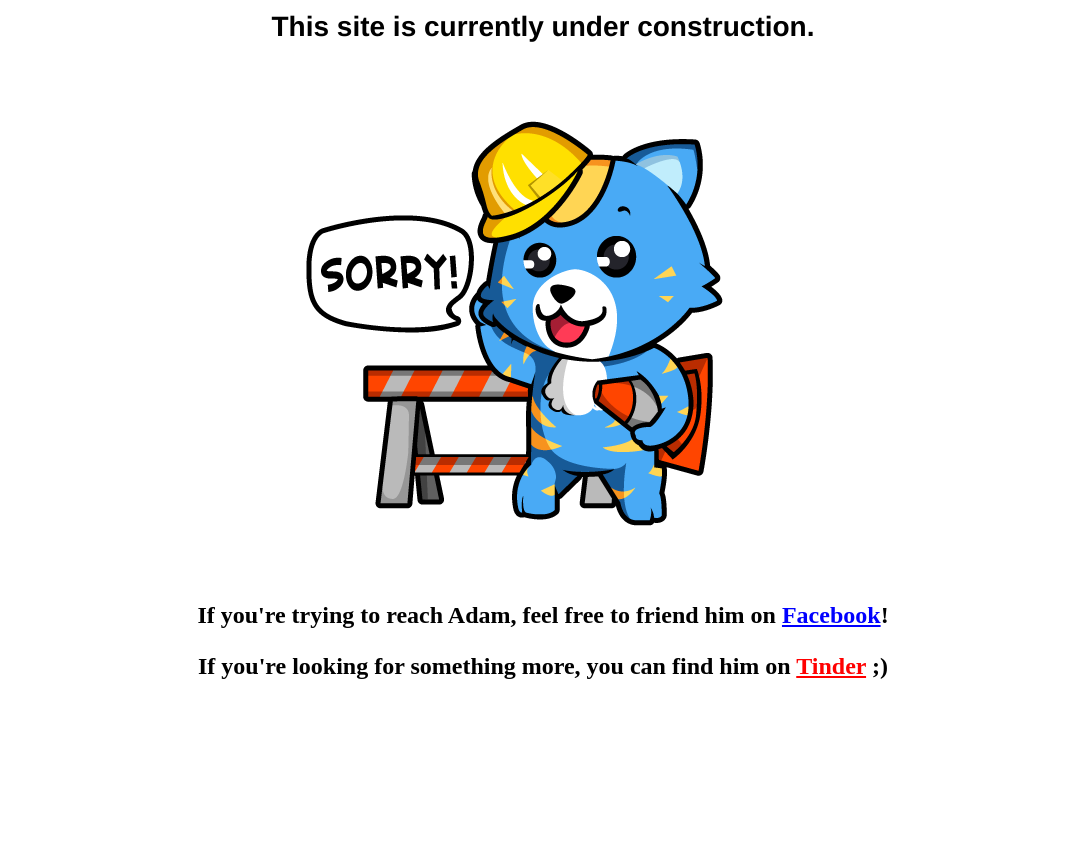
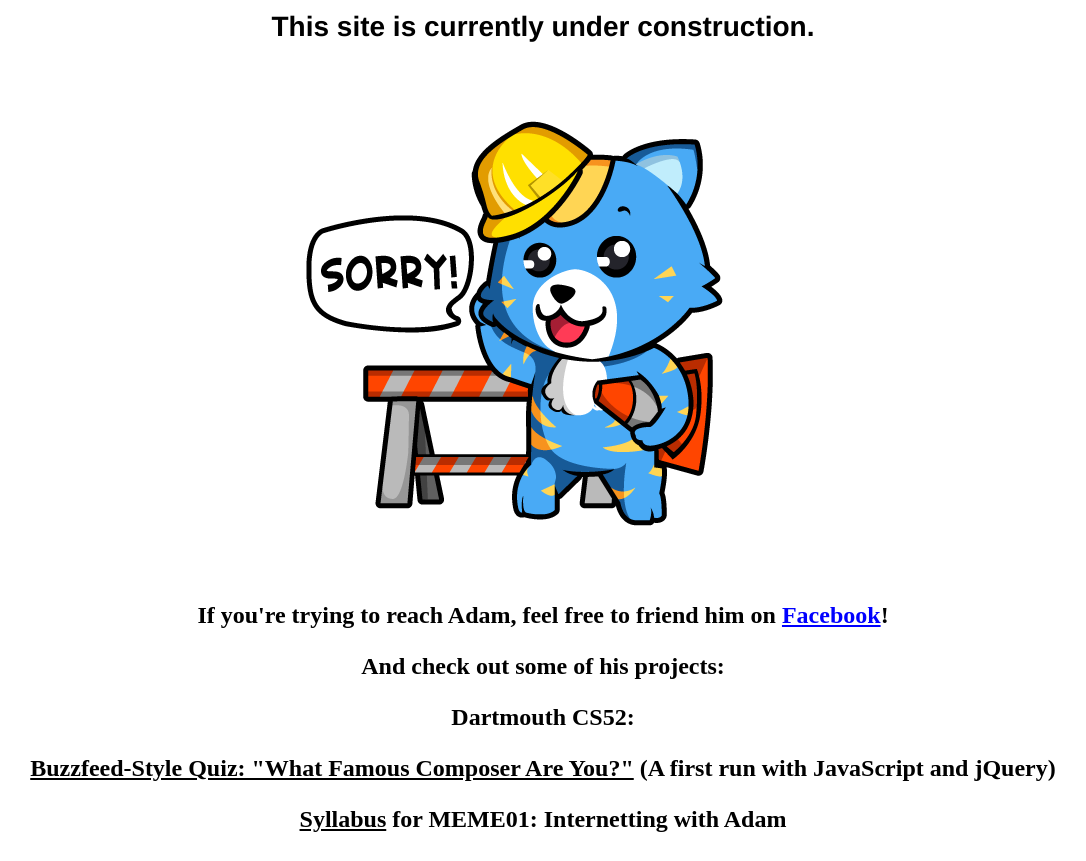
Before and after one commit to arinehouse/arinehouse.me, a plain HTML site: page index.html in a window 1280 px wide. Shown: the part 108-969 px from the top of the page, without its empty margins (97-1183 px from the left). Before the commit the page ends 816 px from the top, so only its background shows below. Drawn offline with Linux system fonts and the light colour scheme.

Commit message:
Add links to lab2 and sa4

```diff
--- a/index.html
+++ b/index.html
@@ -12,7 +12,10 @@
       <!-- image courtesy of Mascot Design Gallery: http://www.mascotdesigngallery.com/construction-worker-bear-mascot/-->
       <img src="/images/underconstruction.png">
       <p>If you're trying to reach Adam, feel free to friend him on <a id="fbLink" href="https://www.facebook.com/adam.rinehouse">Facebook</a>!</p>
-      <p>If you're looking for something more, you can find him on <a id="tinderLink" href="https://www.youtube.com/watch?v=dQw4w9WgXcQ">Tinder</a> ;)</p>
+      <p>And check out some of his projects:</p>
+      <p>Dartmouth CS52:</p>
+      <p><a href="https://dartmouth-cs52-17s.github.io/lab2-arinehouse/">Buzzfeed-Style Quiz: "What Famous Composer Are You?"</a> (A first run with JavaScript and jQuery)
+      <p><a href="https://dartmouth-cs52-17s.github.io/sa4-arinehouse/">Syllabus</a> for MEME01: Internetting with Adam</p>
     </div>
   </body>
 </html>
--- a/stylesheet.css
+++ b/stylesheet.css
@@ -21,6 +21,6 @@ div p {
   color: blue;
 }
 
-#tinderLink {
-  color: red;
+p a {
+  color: black;
 }
```
